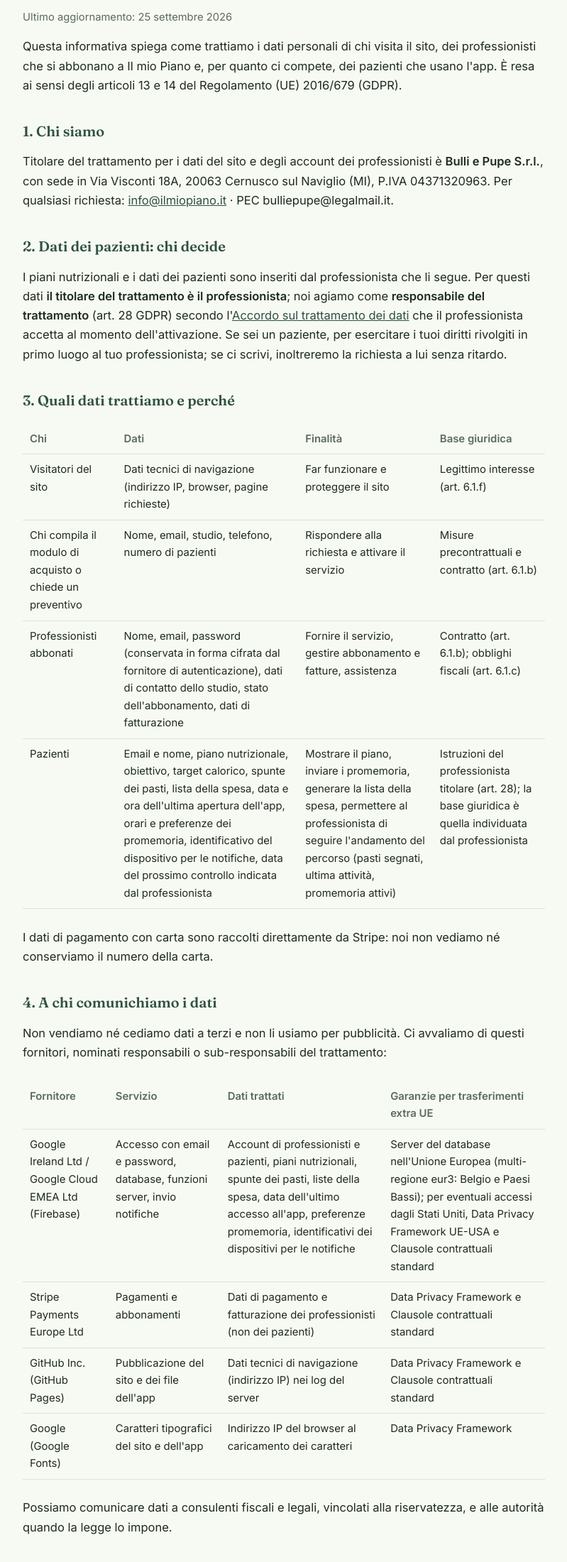
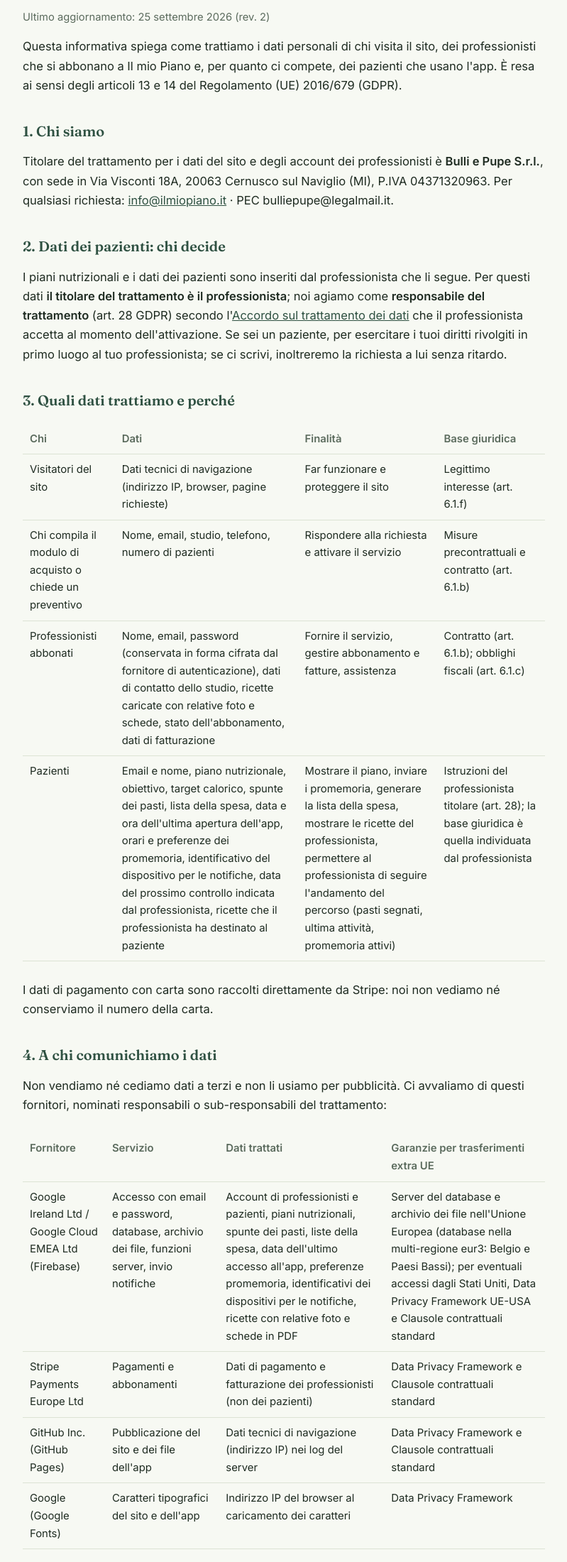
Before and after one commit to bulliepupe/sito-il-mio-piano, a plain HTML site: page privacy.html in a window 1280 px wide. Shown: the part 164-2364 px from the top of the page at 71% size, without its empty margins (240-1039 px from the left). Drawn offline with Linux system fonts and the light colour scheme.

Commit message:
Privacy e accordo art. 28: ricette, foto e schede PDF, archivio dei file

```diff
--- a/privacy.html
+++ b/privacy.html
@@ -27,7 +27,7 @@ footer a{color:var(--accent);margin-right:16px}
 a{color:var(--accent)}
 </style></head><body>
 <header><div class="w"><a class="brand" href="index.html"><span class="mark">P</span>Il mio Piano</a><a href="index.html">Torna al sito</a></div></header>
-<main><div class="w"><h1>Informativa privacy e cookie</h1><p class="meta">Ultimo aggiornamento: 25 settembre 2026</p>
+<main><div class="w"><h1>Informativa privacy e cookie</h1><p class="meta">Ultimo aggiornamento: 25 settembre 2026 (rev. 2)</p>
 <p>Questa informativa spiega come trattiamo i dati personali di chi visita il sito, dei professionisti che si abbonano a Il mio Piano e, per quanto ci compete, dei pazienti che usano l'app. È resa ai sensi degli articoli 13 e 14 del Regolamento (UE) 2016/679 (GDPR).</p>
 
 <h2>1. Chi siamo</h2>
@@ -41,8 +41,8 @@ a{color:var(--accent)}
 <tr><th>Chi</th><th>Dati</th><th>Finalità</th><th>Base giuridica</th></tr>
 <tr><td>Visitatori del sito</td><td>Dati tecnici di navigazione (indirizzo IP, browser, pagine richieste)</td><td>Far funzionare e proteggere il sito</td><td>Legittimo interesse (art. 6.1.f)</td></tr>
 <tr><td>Chi compila il modulo di acquisto o chiede un preventivo</td><td>Nome, email, studio, telefono, numero di pazienti</td><td>Rispondere alla richiesta e attivare il servizio</td><td>Misure precontrattuali e contratto (art. 6.1.b)</td></tr>
-<tr><td>Professionisti abbonati</td><td>Nome, email, password (conservata in forma cifrata dal fornitore di autenticazione), dati di contatto dello studio, stato dell'abbonamento, dati di fatturazione</td><td>Fornire il servizio, gestire abbonamento e fatture, assistenza</td><td>Contratto (art. 6.1.b); obblighi fiscali (art. 6.1.c)</td></tr>
-<tr><td>Pazienti</td><td>Email e nome, piano nutrizionale, obiettivo, target calorico, spunte dei pasti, lista della spesa, data e ora dell'ultima apertura dell'app, orari e preferenze dei promemoria, identificativo del dispositivo per le notifiche, data del prossimo controllo indicata dal professionista</td><td>Mostrare il piano, inviare i promemoria, generare la lista della spesa, permettere al professionista di seguire l'andamento del percorso (pasti segnati, ultima attività, promemoria attivi)</td><td>Istruzioni del professionista titolare (art. 28); la base giuridica è quella individuata dal professionista</td></tr>
+<tr><td>Professionisti abbonati</td><td>Nome, email, password (conservata in forma cifrata dal fornitore di autenticazione), dati di contatto dello studio, ricette caricate con relative foto e schede, stato dell'abbonamento, dati di fatturazione</td><td>Fornire il servizio, gestire abbonamento e fatture, assistenza</td><td>Contratto (art. 6.1.b); obblighi fiscali (art. 6.1.c)</td></tr>
+<tr><td>Pazienti</td><td>Email e nome, piano nutrizionale, obiettivo, target calorico, spunte dei pasti, lista della spesa, data e ora dell'ultima apertura dell'app, orari e preferenze dei promemoria, identificativo del dispositivo per le notifiche, data del prossimo controllo indicata dal professionista, ricette che il professionista ha destinato al paziente</td><td>Mostrare il piano, inviare i promemoria, generare la lista della spesa, mostrare le ricette del professionista, permettere al professionista di seguire l'andamento del percorso (pasti segnati, ultima attività, promemoria attivi)</td><td>Istruzioni del professionista titolare (art. 28); la base giuridica è quella individuata dal professionista</td></tr>
 </table></div>
 <p>I dati di pagamento con carta sono raccolti direttamente da Stripe: noi non vediamo né conserviamo il numero della carta.</p>
 
@@ -50,7 +50,7 @@ a{color:var(--accent)}
 <p>Non vendiamo né cediamo dati a terzi e non li usiamo per pubblicità. Ci avvaliamo di questi fornitori, nominati responsabili o sub-responsabili del trattamento:</p>
 <div class="tw"><table>
 <tr><th>Fornitore</th><th>Servizio</th><th>Dati trattati</th><th>Garanzie per trasferimenti extra UE</th></tr>
-<tr><td>Google Ireland Ltd / Google Cloud EMEA Ltd (Firebase)</td><td>Accesso con email e password, database, funzioni server, invio notifiche</td><td>Account di professionisti e pazienti, piani nutrizionali, spunte dei pasti, liste della spesa, data dell'ultimo accesso all'app, preferenze promemoria, identificativi dei dispositivi per le notifiche</td><td>Server del database nell'Unione Europea (multi-regione eur3: Belgio e Paesi Bassi); per eventuali accessi dagli Stati Uniti, Data Privacy Framework UE-USA e Clausole contrattuali standard</td></tr>
+<tr><td>Google Ireland Ltd / Google Cloud EMEA Ltd (Firebase)</td><td>Accesso con email e password, database, archivio dei file, funzioni server, invio notifiche</td><td>Account di professionisti e pazienti, piani nutrizionali, spunte dei pasti, liste della spesa, data dell'ultimo accesso all'app, preferenze promemoria, identificativi dei dispositivi per le notifiche, ricette con relative foto e schede in PDF</td><td>Server del database e archivio dei file nell'Unione Europea (database nella multi-regione eur3: Belgio e Paesi Bassi); per eventuali accessi dagli Stati Uniti, Data Privacy Framework UE-USA e Clausole contrattuali standard</td></tr>
 <tr><td>Stripe Payments Europe Ltd</td><td>Pagamenti e abbonamenti</td><td>Dati di pagamento e fatturazione dei professionisti (non dei pazienti)</td><td>Data Privacy Framework e Clausole contrattuali standard</td></tr>
 <tr><td>GitHub Inc. (GitHub Pages)</td><td>Pubblicazione del sito e dei file dell'app</td><td>Dati tecnici di navigazione (indirizzo IP) nei log del server</td><td>Data Privacy Framework e Clausole contrattuali standard</td></tr>
 <tr><td>Google (Google Fonts)</td><td>Caratteri tipografici del sito e dell'app</td><td>Indirizzo IP del browser al caricamento dei caratteri</td><td>Data Privacy Framework</td></tr>
```
Also changed, not shown: accordo-trattamento-dati.html (+5 -5 lines).
